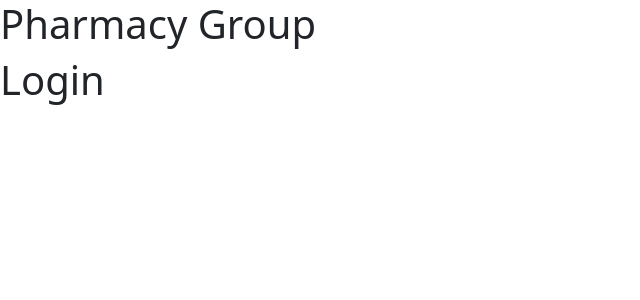
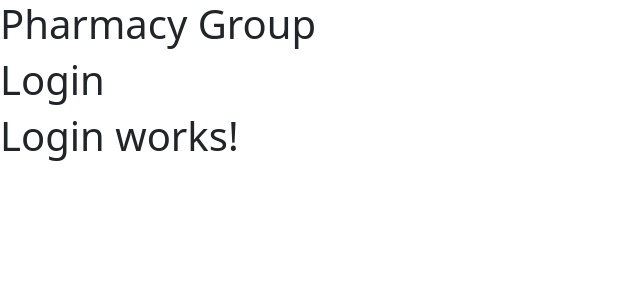
Before and after one commit to JamieNottage/team9-pharmacyapp-angular, an Angular app: page /login in a window 1280 px wide. Shown: the top 300 px of the page, without its empty margins (0-640 px from the left). Built offline with nearby package versions, Linux system fonts and the light colour scheme.

Commit message:
added h1 to login html

```diff
--- a/src/app/components/login/login.component.html
+++ b/src/app/components/login/login.component.html
@@ -15,3 +15,4 @@
 
     </div>
 </div>
+<h1>Login works!</h1>
```
